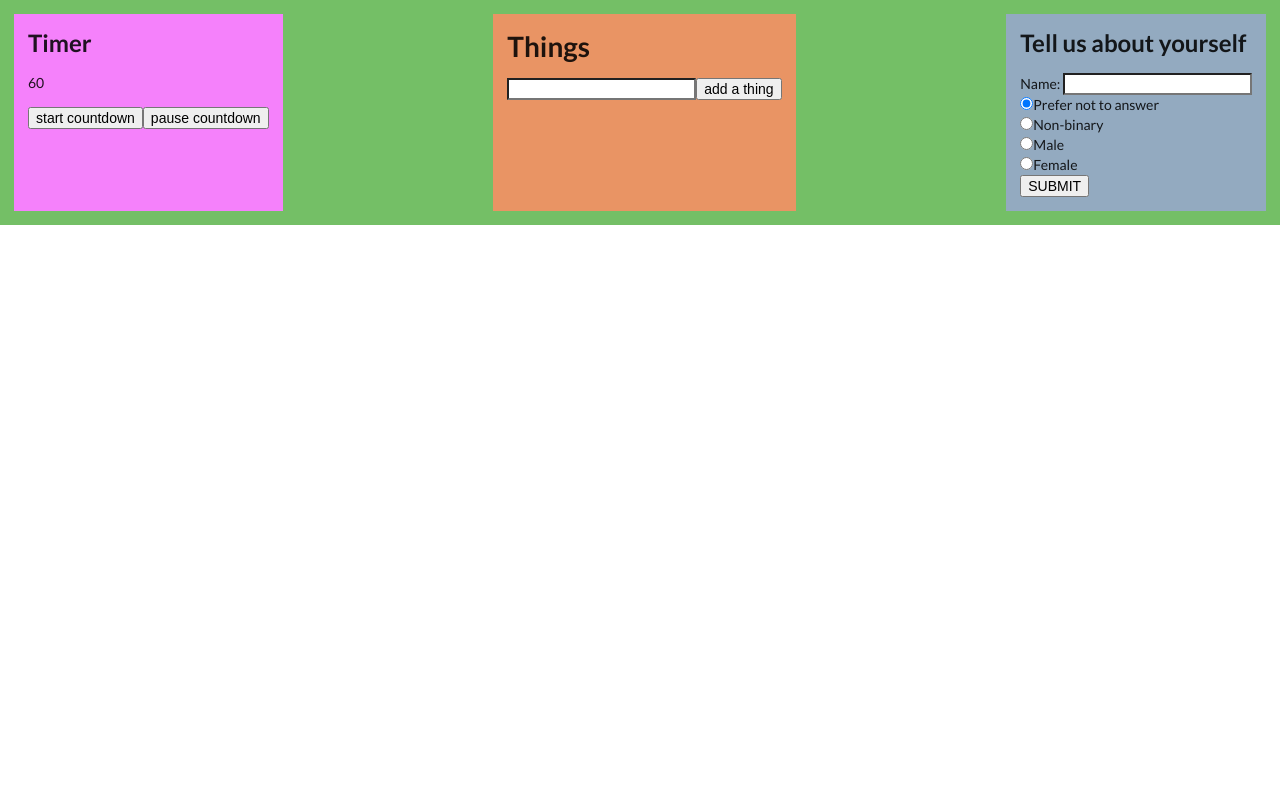
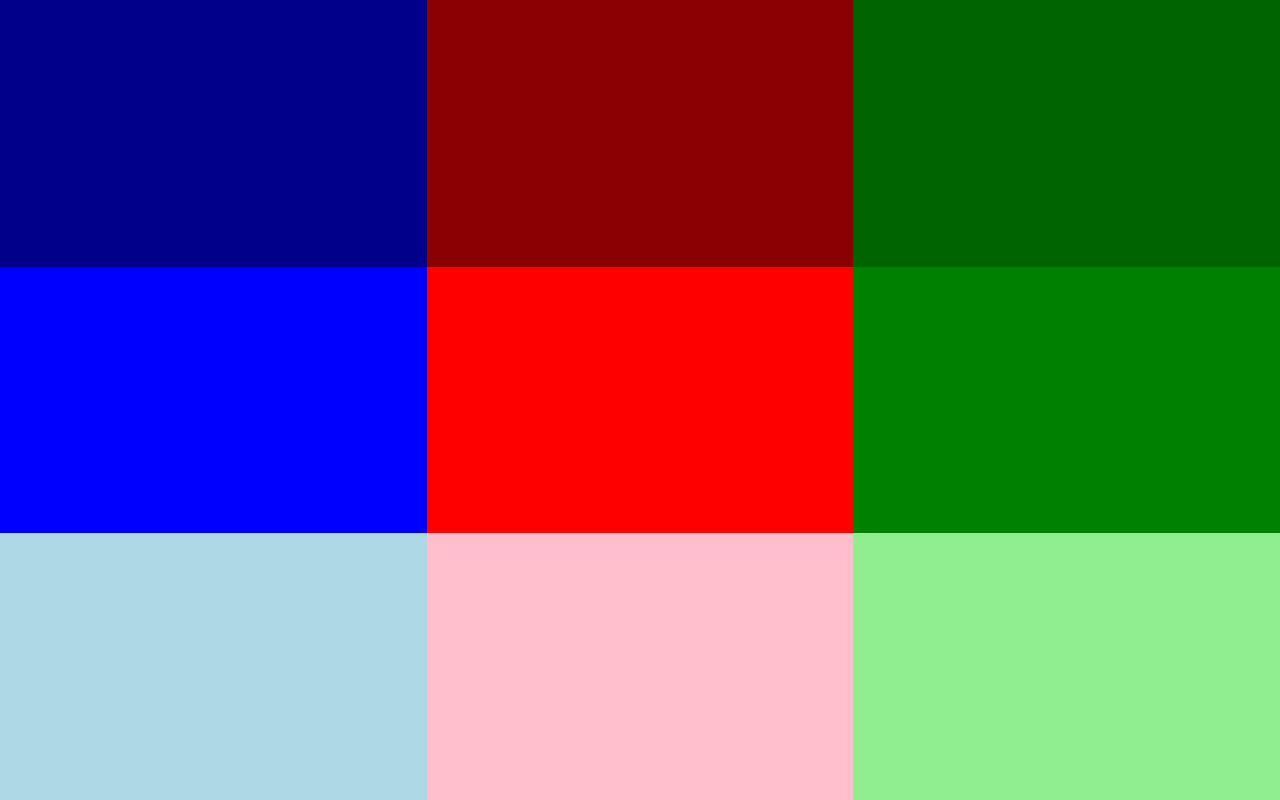
Before and after one commit to theoluyi/xaea-12, a React (Create React App) app: page / in a window 1280 px wide. Built offline with nearby package versions, Linux system fonts and the light colour scheme.

Commit message:
successfully implements fullpage 3x3 grid using vanilla CSS grid

```diff
--- a/src/App.css
+++ b/src/App.css
@@ -1,4 +1,4 @@
-.app {
+/* .app {
   background-color: #74bf66;
   padding: 1rem;
   display: flex;
@@ -8,4 +8,4 @@
 
 .app div {
   padding: inherit;
-}
+} */
--- a/src/App.js
+++ b/src/App.js
@@ -1,19 +1,18 @@
 import React from "react";
 import "./App.css";
-import Timer from "./Components/Timer/Timer.js";
-import Things from "./Components/Things/Things.js";
-import Form from "./Components/Form/Form.js";
+import Grid from "./Components/Grid/Grid";
 
-//
+// import Timer from "./Components/Timer/Timer.js";
+// import Things from "./Components/Things/Things.js";
+// import Form from "./Components/Form/Form.js";
+
 // import Button from './Components/Button/Button.js'
 // import Counter from './Components/Counter.js'
 
 function App() {
   return (
     <div className="app">
-      <Timer />
-      <Things />
-      <Form />
+      <Grid />
     </div>
   );
 }
--- /dev/null
+++ b/src/Components/Grid/Grid.js
@@ -0,0 +1,30 @@
+import React, { useState } from "react";
+import "./index.css";
+// import Button from "react-bootstrap/Button";
+
+const NotebookCard = (props) => {
+  return <div id={props.color}> </div>;
+};
+
+function App() {
+  // selectedNoteIndex, selectedNote, notes
+  const [selectedNoteIndex, setSelectedNoteIndex] = useState(null);
+  const [selectedNote, setSelectedNote] = useState(null);
+  const [notes, setNotes] = useState(null);
+
+  return (
+    <div className="full-page">
+      <NotebookCard color="dark-blue" />
+      <NotebookCard color="dark-red" />
+      <NotebookCard color="dark-green" />
+      <NotebookCard color="blue" />
+      <NotebookCard color="red" />
+      <NotebookCard color="green" />
+      <NotebookCard color="light-blue" />
+      <NotebookCard color="light-red" />
+      <NotebookCard color="light-green" />
+    </div>
+  );
+}
+
+export default App;
--- /dev/null
+++ b/src/Components/Grid/index.css
@@ -0,0 +1,53 @@
+.full-page {
+  height: 100vh;
+  background: whitesmoke;
+  display: grid;
+  grid-template-columns: 1fr 1fr 1fr;
+  grid-template-rows: 1fr 1fr 1fr;
+  grid-template-areas:
+    "box1 box2 box3"
+    "box4 box5 box6"
+    "box7 box8 box9";
+}
+
+#dark-blue {
+  background: darkblue;
+  grid-area: box1;
+}
+#dark-red {
+  background: darkred;
+  grid-area: box2;
+}
+#dark-green {
+  background: darkgreen;
+  grid-area: box3;
+}
+#blue {
+  background: blue;
+  grid-area: box4;
+}
+#red {
+  background: red;
+  grid-area: box5;
+}
+#green {
+  background: green;
+  grid-area: box6;
+}
+#light-blue {
+  background: lightblue;
+  grid-area: box7;
+}
+#light-red {
+  background: pink;
+  grid-area: box8;
+}
+#light-green {
+  background: lightgreen;
+  grid-area: box9;
+}
+
+/* .box1 {
+  background: lightgreen;
+  grid-area: box1;
+} */
```
